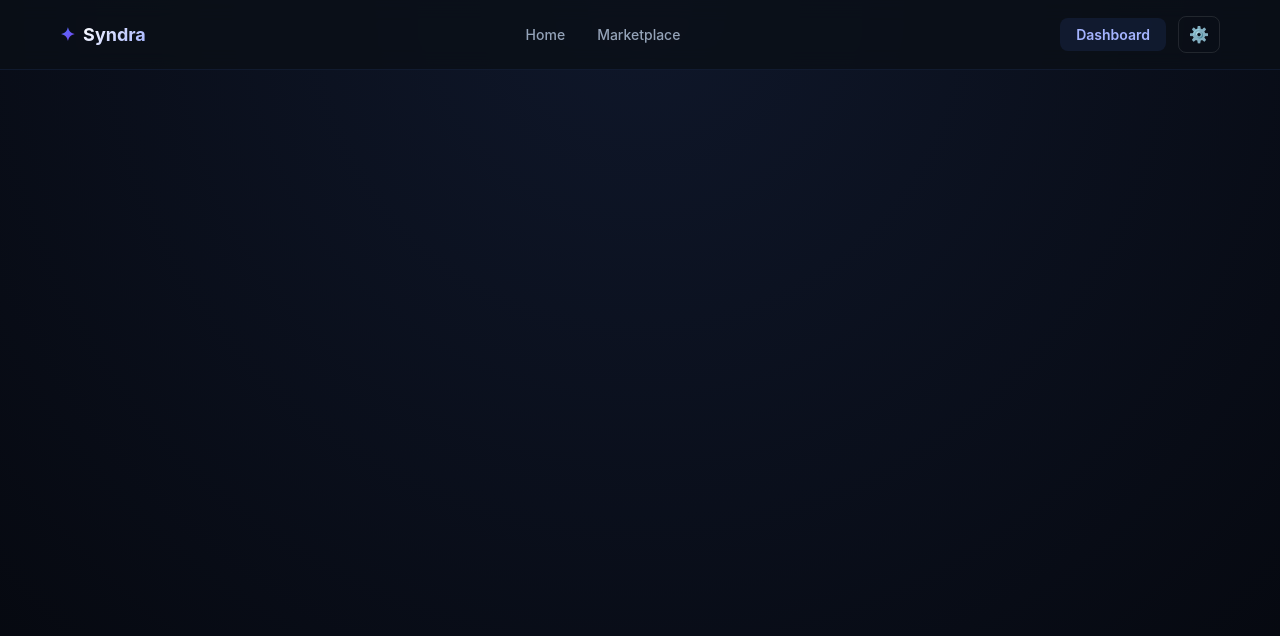
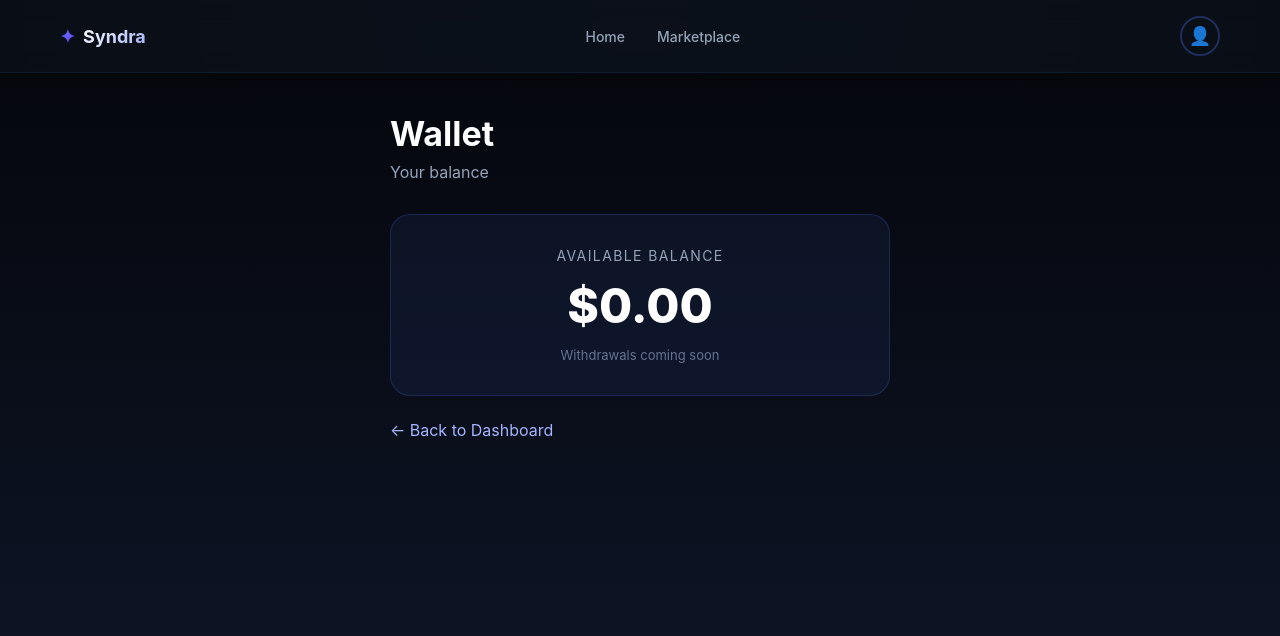
Before and after one commit to Darkzzzz23/syndra, a React (Create React App) app: page /wallet in a window 1280 px wide. Shown: the top 636 px of the page. Built offline with nearby package versions, Linux system fonts and the light colour scheme; no server answers; the database is empty; sample sign-in values are in the browser's storage.

Commit message:
Redesign navbar with avatar dropdown, add wallet page

```diff
--- a/src/App.js
+++ b/src/App.js
@@ -23,6 +23,7 @@ import AdminRoute from "./components/AdminRoute";
 import PromoterRoute from "./components/PromoterRoute";
 import Signup from "./pages/Signup";
 import Contact from "./pages/Contact";
+import Wallet from "./pages/Wallet";
 
 function App() {
   const { currentUser, userProfile } = useContext(AuthContext);
@@ -57,6 +58,7 @@ function App() {
           <Route path="/go/:id" element={<Redirect />} />
           <Route path="/signup" element={<Signup />} />
           <Route path="/contact" element={<Contact />} />
+          <Route path="/wallet" element={<ProtectedRoute><Wallet /></ProtectedRoute>} />
         </Routes>
       </div>
     </div>
--- a/src/components/Navbar.jsx
+++ b/src/components/Navbar.jsx
@@ -61,21 +61,24 @@ function Navbar() {
             <Link to="/login" style={styles.authBtn}>Sign In</Link>
           ) : (
             <div style={styles.userArea}>
-              <Link to="/dashboard" style={styles.dashboardBtn}>Dashboard</Link>
-
               <div style={styles.dropdown}>
                 <button onClick={() => setDropdownOpen(!dropdownOpen)} style={styles.gearBtn}>
-                  ⚙️
+                  {userProfile?.profileImage ? (
+                    <img src={userProfile.profileImage} alt="" style={styles.navAvatar} />
+                  ) : (
+                    <span style={styles.navAvatarPlaceholder}>👤</span>
+                  )}
                 </button>
                 {dropdownOpen && (
                   <div style={styles.dropdownMenu}>
-                    <Link to="/settings" style={styles.dropdownItem} onClick={() => setDropdownOpen(false)}>Settings</Link>
-                    <Link to="/dashboard" style={styles.dropdownItem} onClick={() => setDropdownOpen(false)}>Dashboard</Link>
-                    <Link to="/contact" style={{ ...styles.navLink, fontSize: "12px" }}>Contact</Link>
+                    <Link to="/dashboard" style={styles.dropdownItem} onClick={() => setDropdownOpen(false)}>📊 Dashboard</Link>
+                    <Link to="/wallet" style={styles.dropdownItem} onClick={() => setDropdownOpen(false)}>💰 Wallet</Link>
+                    <Link to="/settings" style={styles.dropdownItem} onClick={() => setDropdownOpen(false)}>⚙️ Settings</Link>
                     {role !== "promoter" && !isApprovedPromoter && (
-                      <Link to="/apply-promoter" style={styles.dropdownItem} onClick={() => setDropdownOpen(false)}>Become Promoter</Link>
+                      <Link to="/apply-promoter" style={styles.dropdownItem} onClick={() => setDropdownOpen(false)}>📣 Become Promoter</Link>
                     )}
-                    <button onClick={() => { setDropdownOpen(false); logout(); }} style={styles.dropdownItem}>Logout</button>
+                    <Link to="/contact" style={styles.dropdownItem} onClick={() => setDropdownOpen(false)}>💬 Contact</Link>
+                    <button onClick={() => { setDropdownOpen(false); logout(); }} style={{ ...styles.dropdownItem, color: "#fca5a5" }}>🚪 Logout</button>
                   </div>
                 )}
               </div>
@@ -100,10 +103,11 @@ const styles = {
   rightSection: {},
   authBtn: { padding: "8px 20px", background: "linear-gradient(135deg, rgba(79, 124, 255, 0.15), rgba(124, 58, 237, 0.15))", border: "1px solid rgba(79, 124, 255, 0.3)", color: "#a5b4ff", textDecoration: "none", borderRadius: "8px", fontWeight: "600", fontSize: "14px" },
   userArea: { display: "flex", alignItems: "center", gap: "12px" },
-  dashboardBtn: { padding: "8px 16px", borderRadius: "8px", background: "rgba(79,124,255,0.1)", color: "#a5b4ff", textDecoration: "none", fontSize: "14px", fontWeight: 600 },
   dropdown: { position: "relative" },
-  gearBtn: { padding: "8px 10px", borderRadius: "8px", background: "transparent", border: "1px solid rgba(255,255,255,0.1)", color: "#94a3b8", cursor: "pointer", fontSize: "16px" },
-  dropdownMenu: { position: "absolute", top: "42px", right: "0", background: "#0f172a", border: "1px solid rgba(79,124,255,0.15)", borderRadius: "12px", padding: "8px", minWidth: "180px", zIndex: 200, display: "flex", flexDirection: "column", gap: "2px" },
+  gearBtn: { padding: "4px", borderRadius: "50%", background: "transparent", border: "2px solid rgba(79,124,255,0.3)", cursor: "pointer", width: "40px", height: "40px", display: "flex", alignItems: "center", justifyContent: "center", overflow: "hidden" },
+  navAvatar: { width: "36px", height: "36px", borderRadius: "50%", objectFit: "cover" },
+  navAvatarPlaceholder: { fontSize: "18px" },
+  dropdownMenu: { position: "absolute", top: "48px", right: "0", background: "#0f172a", border: "1px solid rgba(79,124,255,0.15)", borderRadius: "12px", padding: "8px", minWidth: "200px", zIndex: 200, display: "flex", flexDirection: "column", gap: "2px" },
   dropdownItem: { padding: "10px 14px", borderRadius: "8px", background: "transparent", border: "none", color: "#cbd5e1", cursor: "pointer", fontSize: "14px", textDecoration: "none", textAlign: "left", width: "100%", display: "block" },
 };
 
--- /dev/null
+++ b/src/pages/Wallet.jsx
@@ -0,0 +1,61 @@
+import { useContext, useEffect, useState } from "react";
+import { Link } from "react-router-dom";
+import { AuthContext } from "../context/AuthContext";
+import { doc, getDoc } from "firebase/firestore";
+import { db } from "../firebase/config";
+
+function Wallet() {
+  const { currentUser, userProfile } = useContext(AuthContext);
+  const role = userProfile?.role;
+  const [balance, setBalance] = useState({ earnings: 0, pending: 0, total: 0 });
+
+  useEffect(() => {
+    const loadBalance = async () => {
+      if (!currentUser) return;
+      const userRef = doc(db, "users", currentUser.uid);
+      const snap = await getDoc(userRef);
+      if (snap.exists()) {
+        const data = snap.data();
+        setBalance({
+          earnings: data.totalRevenue || 0,
+          pending: 0,
+          total: data.totalRevenue || 0,
+        });
+      }
+    };
+    loadBalance();
+  }, [currentUser]);
+
+  return (
+    <div style={styles.page}>
+      <div style={styles.container}>
+        <h1 style={styles.title}>Wallet</h1>
+        <p style={styles.subtitle}>
+          {role === "creator" ? "Your earnings from product sales" : role === "promoter" ? "Your commission earnings" : "Your balance"}
+        </p>
+
+        <div style={styles.balanceCard}>
+          <p style={styles.balanceLabel}>Available Balance</p>
+          <p style={styles.balanceValue}>${balance.total.toFixed(2)}</p>
+          <p style={styles.balanceNote}>Withdrawals coming soon</p>
+        </div>
+
+        <Link to="/dashboard" style={styles.backLink}>← Back to Dashboard</Link>
+      </div>
+    </div>
+  );
+}
+
+const styles = {
+  page: { minHeight: "calc(100vh - 70px)", padding: "40px 24px", color: "#fff", background: "linear-gradient(180deg, #05070d 0%, #0f172a 100%)", fontFamily: "Inter, sans-serif" },
+  container: { maxWidth: "500px", margin: "0 auto" },
+  title: { fontSize: "34px", margin: 0 },
+  subtitle: { color: "#94a3b8", marginTop: "8px" },
+  balanceCard: { marginTop: "32px", padding: "32px", borderRadius: "20px", background: "rgba(79,124,255,0.08)", border: "1px solid rgba(79,124,255,0.2)", textAlign: "center" },
+  balanceLabel: { color: "#94a3b8", fontSize: "14px", textTransform: "uppercase", letterSpacing: "0.1em" },
+  balanceValue: { fontSize: "48px", fontWeight: 800, margin: "12px 0" },
+  balanceNote: { color: "#64748b", fontSize: "13px" },
+  backLink: { display: "inline-block", marginTop: "24px", color: "#a5b4ff", textDecoration: "none" },
+};
+
+export default Wallet;
```
